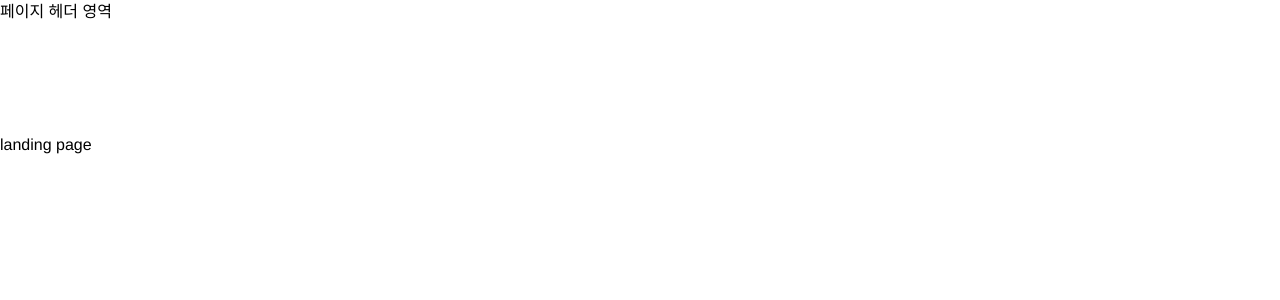
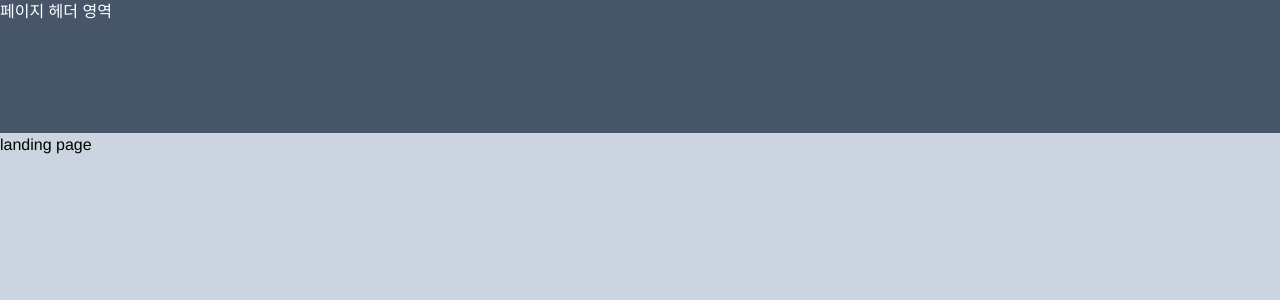
Before and after one commit to bbunnies37/pin_front, a Vue app: page / in a window 1280 px wide. Shown: the top 300 px of the page. Built offline with nearby package versions, Linux system fonts and the light colour scheme.

Commit message:
[fix] tailwind.config.js

```diff
--- a/src/components/Pin.vue
+++ b/src/components/Pin.vue
@@ -1,6 +1,6 @@
 <template>
   <div class="relative w-[256px] px-[8px] pb-[16px] rounded-lg">
-    <div class="opacity-0 hover:opacity-100 w-100 hover:bg-gray absolute inset-0 rounded-lg flex justify-between flex-col p-[15px]">
+    <div class="opacity-0 hover:opacity-100 w-100 hover:bg-gray-500 absolute inset-0 rounded-lg flex justify-between flex-col p-[15px]">
       <div class="text-[#FFFFFF] flex justify-between">
         <div>profile</div>
         <button class="bg-primary p-[10px] rounded-3xl">save</button>
--- a/tailwind.config.js
+++ b/tailwind.config.js
@@ -5,12 +5,11 @@ module.exports = {
     "./src/**/*.{vue,js,ts,jsx,tsx}",
   ],
   theme: {
-    colors: {
-      primary: '#BD081C',
-      secondary: '#EFEFEF',
-      gray: '#808080',
-    },
     extend: {
+      colors: {
+        primary: '#BD081C',
+        secondary: '#EFEFEF',
+      },
     },
     fontFamily: {
       'sans': ['Helvetica', 'Arial', 'sans-serif'],
```
Also changed, not shown: 1 other file (tests, documents, lock files or other folders).
